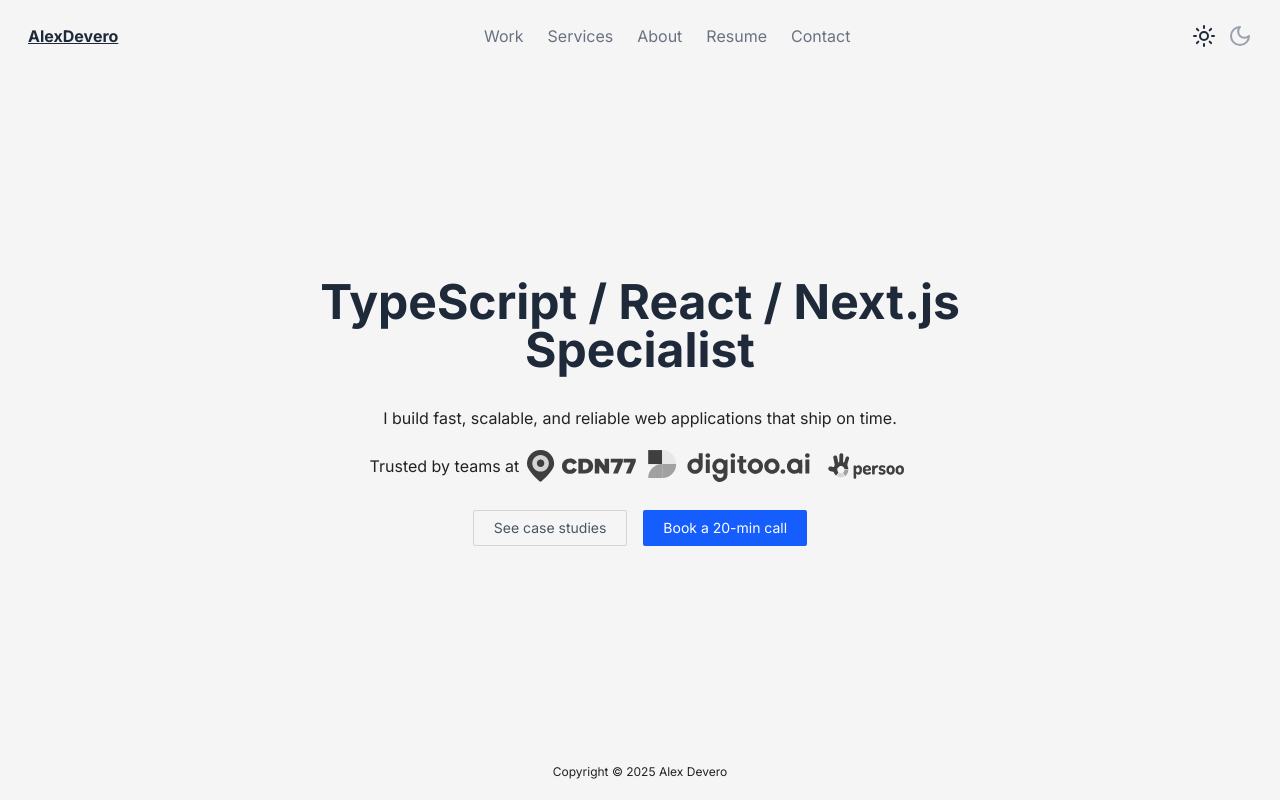
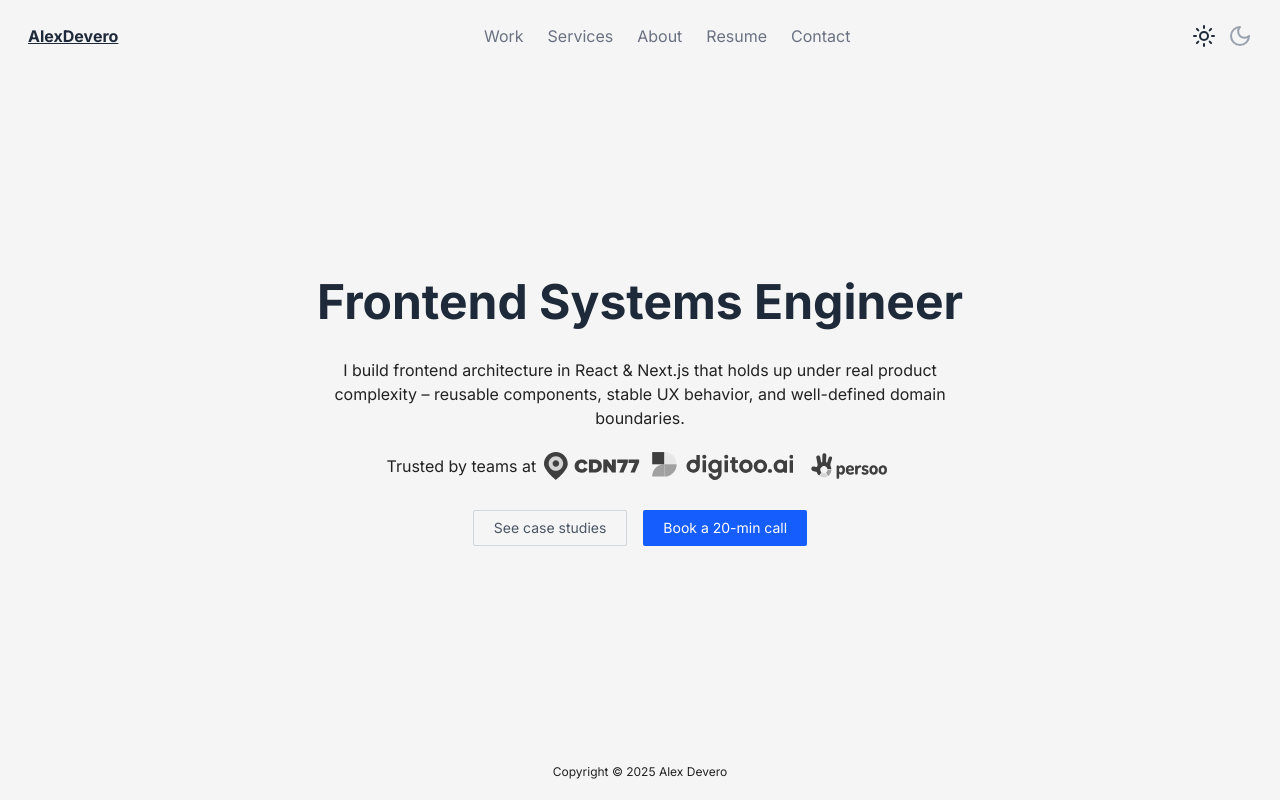
Before and after one commit to alexdevero/alex-devero-website-nextjs, a Next.js app: page / in a window 1280 px wide. Built offline with nearby package versions, Linux system fonts and the light colour scheme; no server answers; some icons are missing; what next-recaptcha-v3 would draw is missing.

Commit message:
chore: update homepage body copy

```diff
--- a/src/components/Header/Header.tsx
+++ b/src/components/Header/Header.tsx
@@ -49,7 +49,7 @@ export const Header: FC = () => {
     <header className="header">
       <nav className="flex justify-between py-6">
         <Link
-          className="font-bold text-gray-800! no-underline hover:no-underline dark:text-gray-1000!"
+          className="dark:text-gray-1000! font-bold text-gray-800! no-underline hover:no-underline"
           href="/"
         >
           AlexDevero
@@ -59,7 +59,7 @@ export const Header: FC = () => {
           className={classNames(
             'flex flex-1 items-center justify-center sm:gap-4 md:gap-2 lg:gap-6',
             {
-              'max-md:fixed max-md:inset-0 max-md:z-10 max-md:flex-col max-md:bg-white max-md:dark:bg-black-100':
+              'max-md:dark:bg-black-100 max-md:fixed max-md:inset-0 max-md:z-10 max-md:flex-col max-md:bg-white':
                 isMobileMenuVisible,
               'hidden md:flex': !isMobileMenuVisible,
             }
--- a/src/components/Pages/Homepage/Homepage.tsx
+++ b/src/components/Pages/Homepage/Homepage.tsx
@@ -20,11 +20,12 @@ export const HomePage: FC = () => (
     <div className="flex w-full flex-1 items-center justify-center">
       <div className="max-w-2xl text-center">
         <Typography as="h1" variant="h1" centered>
-          TypeScript / React / Next.js Specialist
+          Frontend Systems Engineer
         </Typography>
-
-        <Typography className="my-4">
-          I build fast, scalable, and reliable web applications that ship on time.
+        <Typography as="h2" variant="body" centered>
+          I build frontend architecture in React & Next.js that holds up under real product
+          complexity &ndash; reusable components, stable UX behavior, and well-defined domain
+          boundaries.
         </Typography>
 
         <Typography className="my-4 flex flex-col items-center justify-center gap-2 md:flex-row">
@@ -32,11 +33,11 @@ export const HomePage: FC = () => (
           <div className="flex flex-col items-center justify-center gap-3 md:flex-row">
             <Cdn77Logo
               alt="CDN77 logo"
-              className={classNames('h-8 w-auto', getLogoColorClasses('CDN77'))}
+              className={classNames('h-7 w-auto', getLogoColorClasses('CDN77'))}
             />
             <DigitooLogo
               alt="Digitoo logo"
-              className={classNames('h-8 w-auto', getLogoColorClasses('Digitoo'))}
+              className={classNames('h-7 w-auto', getLogoColorClasses('Digitoo'))}
             />
             <PersooLogo
               alt="Persoo logo"
```
